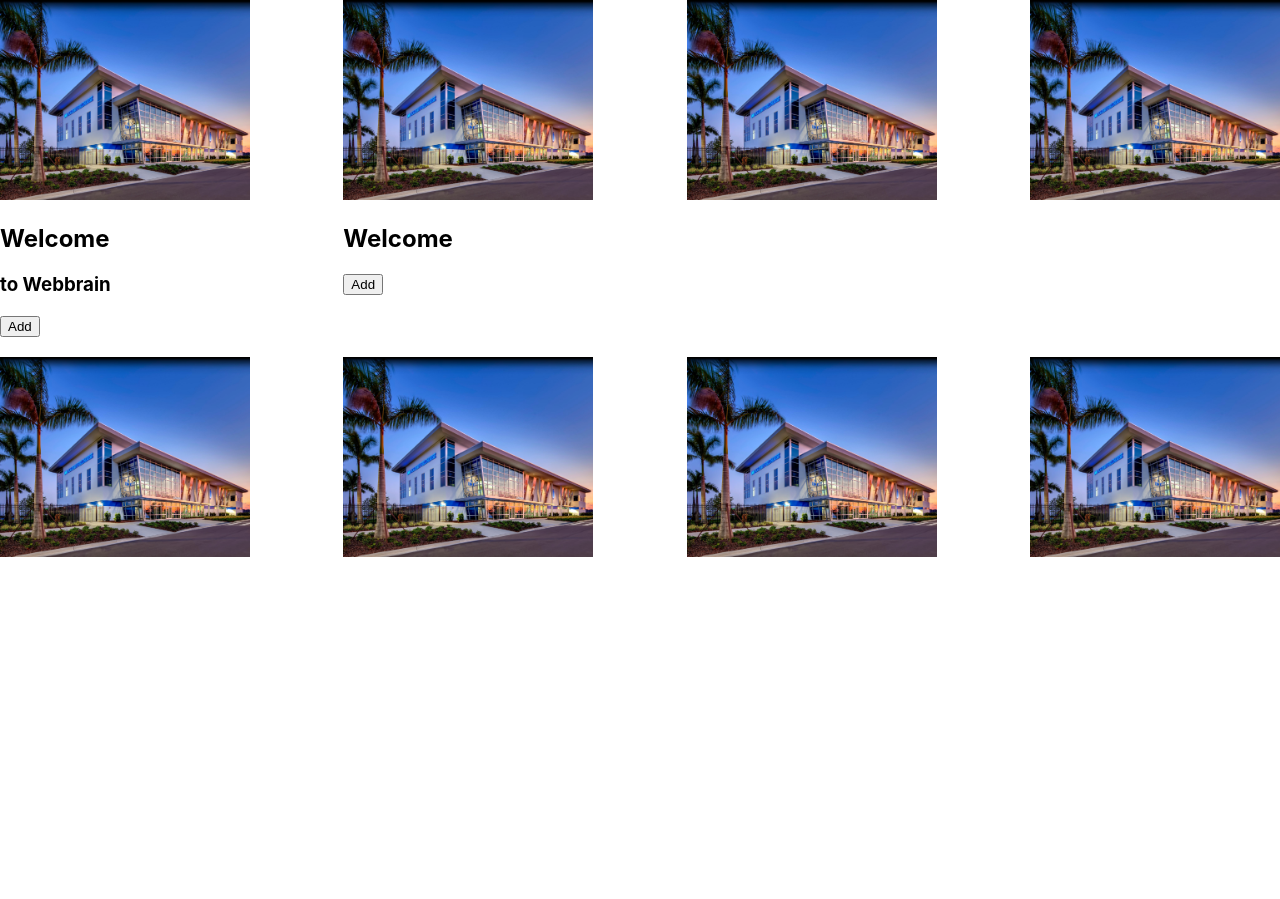
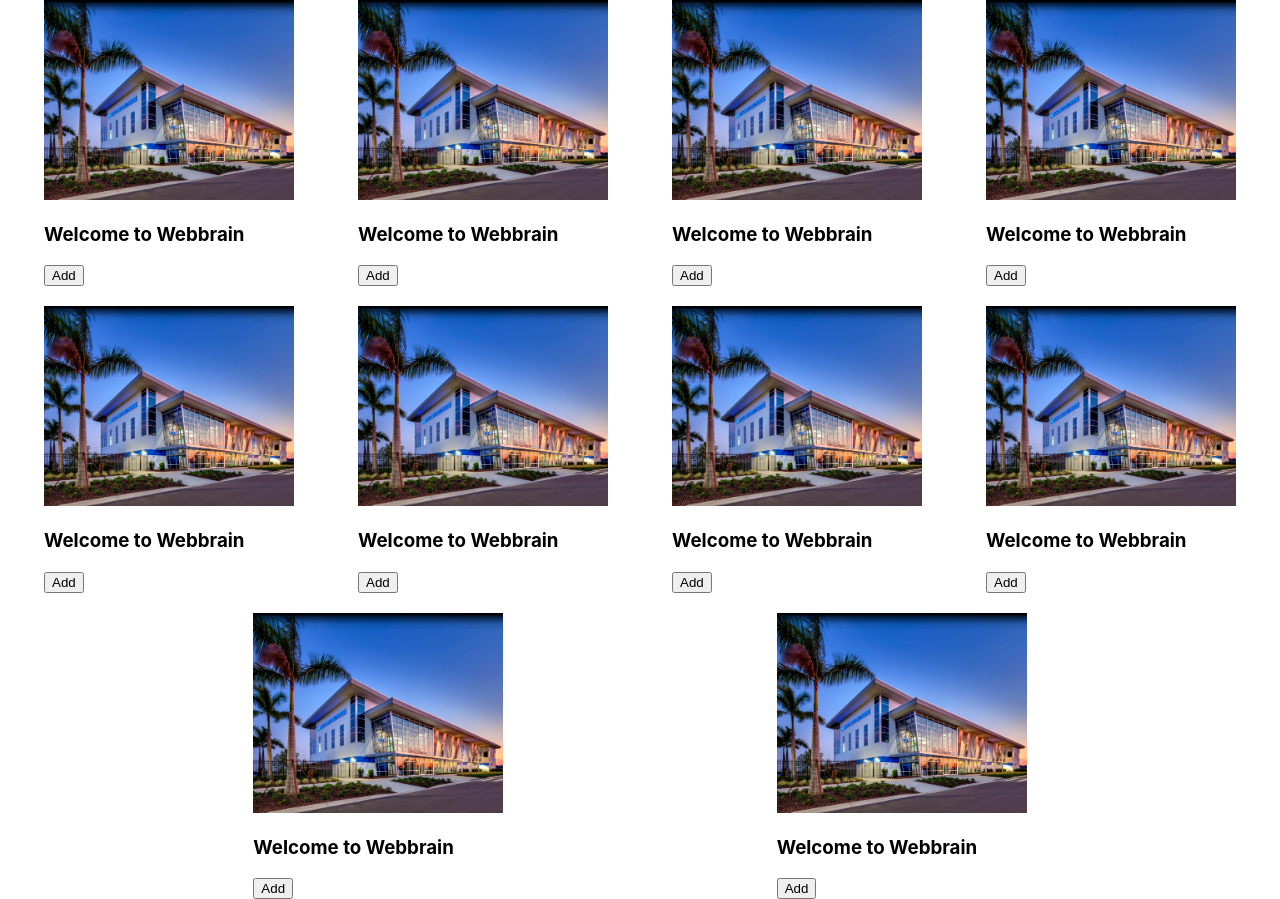
Before and after one commit to jdu214843/setState, a React (Create React App) app: page / in a window 1280 px wide. Before the commit the page ends 800 px from the top, so only its background shows below. Built offline with nearby package versions, Linux system fonts and the light colour scheme.

Commit message:
React components

```diff
--- a/src/App.css
+++ b/src/App.css
@@ -33,7 +33,11 @@ img {
   display: flex;
   flex-wrap: wrap;
   gap: 20px;
-  justify-content: space-between;
+  justify-content: space-evenly;
+}
+
+.card-container h3 {
+  text-align: left;
 }
 
 .App-link {
--- a/src/App.js
+++ b/src/App.js
@@ -23,32 +23,72 @@ class Card extends React.Component {
         <div className="card-container">
         <div className="card-1">
             <img src={img} alt='images'/>
-            <h2 className='title'>{this.state.title}</h2>
-            <h3 className='title'>{this.state.describe}</h3>
+            <h3 className='title'>{this.state.title} {this.state.describe}</h3>
+
+
             <button onClick={clickBtn}>{this.state.btn}</button>
           </div>
           <div className="card-2">
             <img src={img} alt='images'/>
-            <h2 className='title'>{this.state.title}</h2>
+            <h3 className='title'>{this.state.title} {this.state.describe}</h3>
+
             <button onClick={clickBtn}>{this.state.btn}</button>
           </div>
           <div className="card-3">
             <img src={img} alt='images'/>
+            <h3 className='title'>{this.state.title} {this.state.describe}</h3>
+
+
+            <button onClick={clickBtn}>{this.state.btn}</button>
           </div>
           <div className="card-4">
             <img src={img} alt='images'/>
+            <h3 className='title'>{this.state.title} {this.state.describe}</h3>
+
+
+            <button onClick={clickBtn}>{this.state.btn}</button>
           </div>
           <div className="card-5">
             <img src={img} alt='images'/>
+            <h3 className='title'>{this.state.title} {this.state.describe}</h3>
+
+
+            <button onClick={clickBtn}>{this.state.btn}</button>
           </div>
           <div className="card-6">
             <img src={img} alt='images'/>
+            <h3 className='title'>{this.state.title} {this.state.describe}</h3>
+
+
+            <button onClick={clickBtn}>{this.state.btn}</button>
           </div>
           <div className="card-7">
             <img src={img} alt='images'/>
+            <h3 className='title'>{this.state.title} {this.state.describe}</h3>
+
+
+            <button onClick={clickBtn}>{this.state.btn}</button>
           </div>
           <div className="card-8">
             <img src={img} alt='images'/>
+            <h3 className='title'>{this.state.title} {this.state.describe}</h3>
+
+
+            <button onClick={clickBtn}>{this.state.btn}</button>
+          </div>
+          <div className="card-9">
+            <img src={img} alt='images'/>
+            <h3 className='title'>{this.state.title} {this.state.describe}</h3>
+
+
+            <button onClick={clickBtn}>{this.state.btn}</button>
+          </div>
+          <div className="card-10">
+            <img src={img} alt='images'/>
+            <h3 className='title'>{this.state.title} {this.state.describe}</h3>
+
+
+            <button onClick={clickBtn}>{this.state.btn}</button>
           </div>
         </div>
         </>
```
